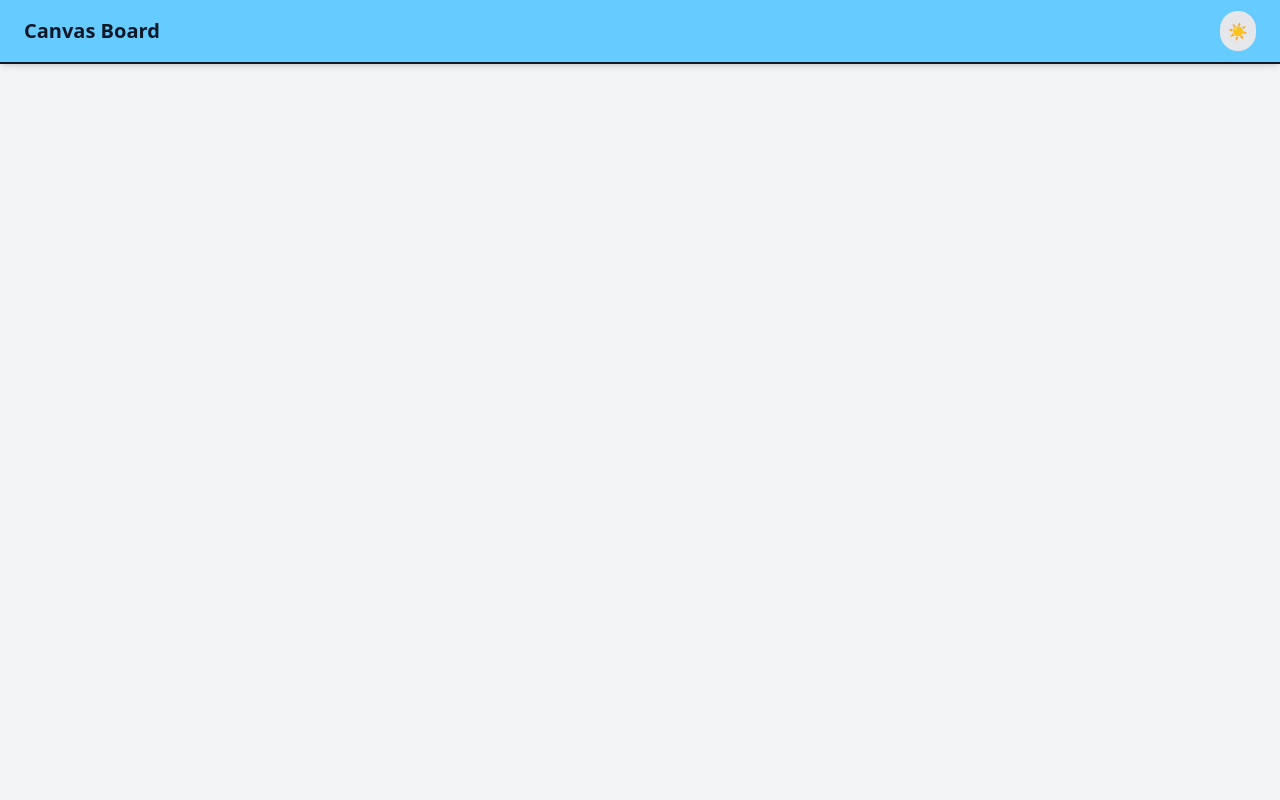
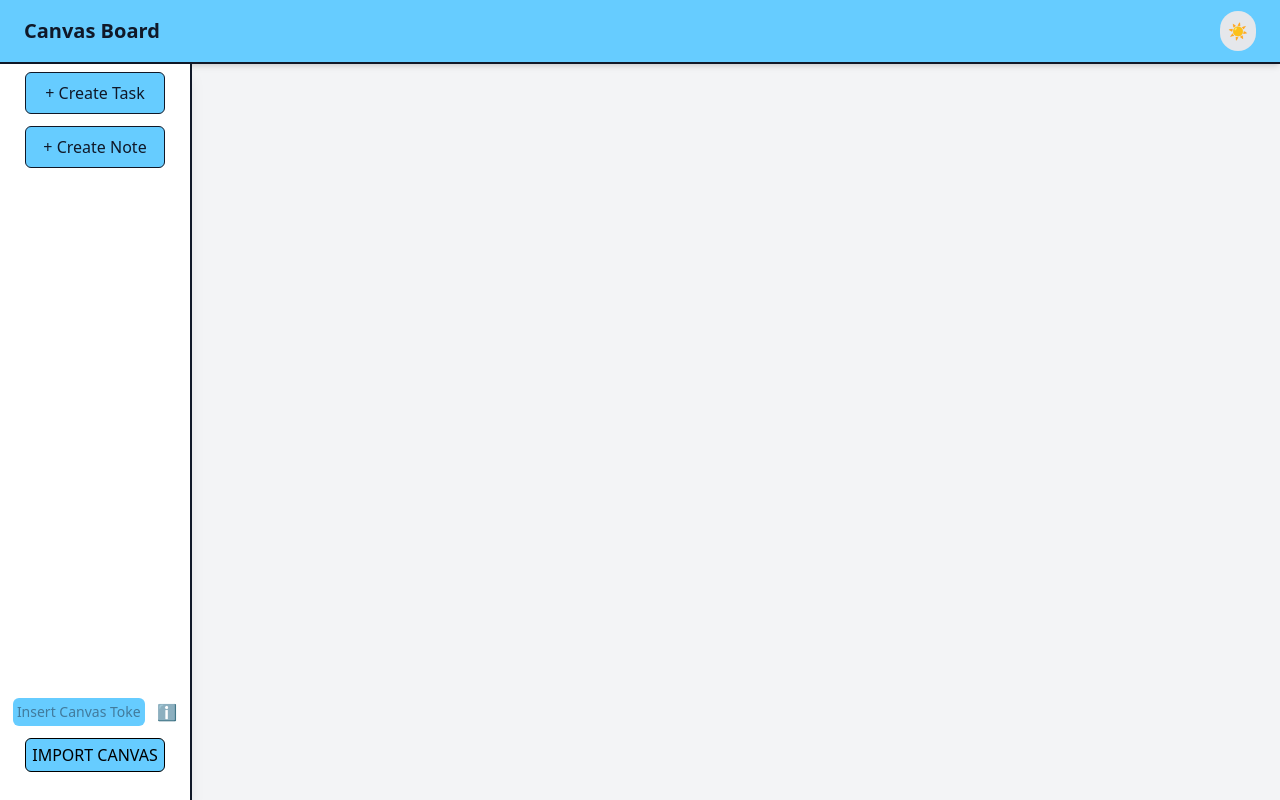
Before and after one commit to Chris-Kau/CECS-448-Final-Project, a SvelteKit app: page / in a window 1280 px wide. Built offline with nearby package versions, Linux system fonts and the light colour scheme.

Commit message:
added side nav

```diff
--- a/src/routes/+page.svelte
+++ b/src/routes/+page.svelte
@@ -1,5 +1,6 @@
 <script>
     import Header from "./Header.svelte";
+    import SideNav from "./SideNav.svelte";
     import "../app.css";
 
     let isDarkMode = false;
@@ -8,12 +9,16 @@
         isDarkMode = !isDarkMode;
     }
 
+
 </script>
 
 <div class="min-h-screen transition-colors duration-300 {isDarkMode
         ? 'bg-gray-900 text-gray-100'
         : 'bg-gray-100 text-gray-900'}">
     <Header {isDarkMode} on:toggleTheme={toggleTheme} />
+    <SideNav
+        {isDarkMode}
+    />
 
 
 </div>
--- /dev/null
+++ b/src/routes/sidenav.svelte
@@ -0,0 +1,100 @@
+<script>
+    import { createEventDispatcher } from "svelte";
+    import { fly } from "svelte/transition";
+    import "../app.css";
+
+    let loggedIn = false;
+    let isTokenInfoOpen = false;
+    export let token = "";
+    export let isDarkMode;
+
+</script>
+
+<div
+    class="fixed top-16 left-0 h-full w-[15%] z-20
+    {isDarkMode
+        ? 'bg-[#101828]'
+        : 'bg-white'} p-2 flex flex-col items-center shadow-lg
+    transition-colors duration-300 border-r-2"
+    style="height: calc(100vh - 4rem);"
+>
+    <button
+        class="w-[80%] py-2 mb-3 rounded-md {!isDarkMode
+            ? 'bg-[#66CCFF]'
+            : 'bg-[#00598A]'}
+            text-cs-primary text-base font-medium
+            transition duration-200 hover:scale-[1.05] border border-cs-todo-border
+            dark:border-gray-600 hover:bg-gray-400"
+    >
+        + Create Task
+    </button>
+
+    <button
+        class="w-[80%] py-2 rounded-md {!isDarkMode
+            ? 'bg-[#66CCFF]'
+            : 'bg-[#00598A]'}
+            text-cs-primary text-base font-medium
+            transition duration-200 hover:scale-[1.05] border border-cs-todo-border
+            dark:border-gray-600 hover:bg-gray-400"
+    >
+        + Create Note
+    </button>
+
+    <div class="grow"></div>
+
+    <div class="flex justify-center w-[95%] relative mb-2">
+        <input
+            type="password"
+            bind:value={token}
+            placeholder="Insert Canvas Token Here"
+            class="w-[80%] my-1 p-1 text-sm rounded-md border-0
+                {!isDarkMode
+                ? 'bg-[#66CCFF] text-gray-800'
+                : 'bg-[#00598A] text-gray-200'}"
+        />
+        <button
+            class="ml-3 hover:scale-[1.2]"
+            on:click={() => (isTokenInfoOpen = !isTokenInfoOpen)}
+        >
+            ℹ️
+        </button>
+        {#if isTokenInfoOpen}
+            <div
+                class="absolute
+                    top-1/2 left-full transform -translate-y-1/2 ml-2
+                    w-64 p-3 rounded-lg shadow-xl text-xs z-30
+                    {!isDarkMode
+                        ? 'bg-white text-gray-800 border border-gray-200'
+                        : 'bg-gray-700 text-gray-100 border border-gray-600'}"
+                transition:fly={{ x: 5, duration: 150 }}
+            >
+                <p class="font-semibold mb-1">How do you get this token?</p>
+                <p>
+                    To retrieve your canvas api token, log into your canvas
+                    account, navigate to account, then settings, then click on +
+                    New Access Token
+                </p>
+
+                <div
+                    class="absolute -left-1.5 top-1/2 transform -translate-y-1/2 w-0 h-0
+                        border-y-8 border-y-transparent border-r-8
+                        {!isDarkMode ? ' border-r-white' : ' border-r-gray-700'}"
+                ></div>
+            </div>
+        {/if}
+    </div>
+
+    {#if loggedIn}
+        <div>
+            <p>Logged in as: John Doe</p>
+        </div>
+    {/if}
+    <button
+        class="w-[80%] mx-1 py-1 mb-5 rounded-md
+            transition duration-200 hover:scale-[1.05] border border-cs-todo-border {!isDarkMode
+            ? 'bg-[#66CCFF] text-black'
+            : 'bg-[#00598A] text-white'}"
+    >
+        IMPORT CANVAS
+    </button>
+</div>
```
